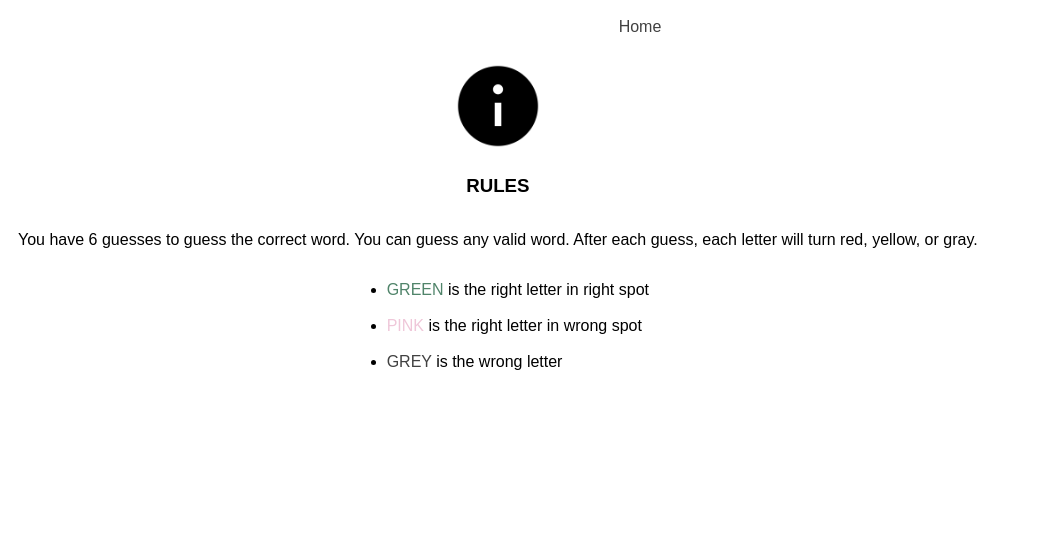
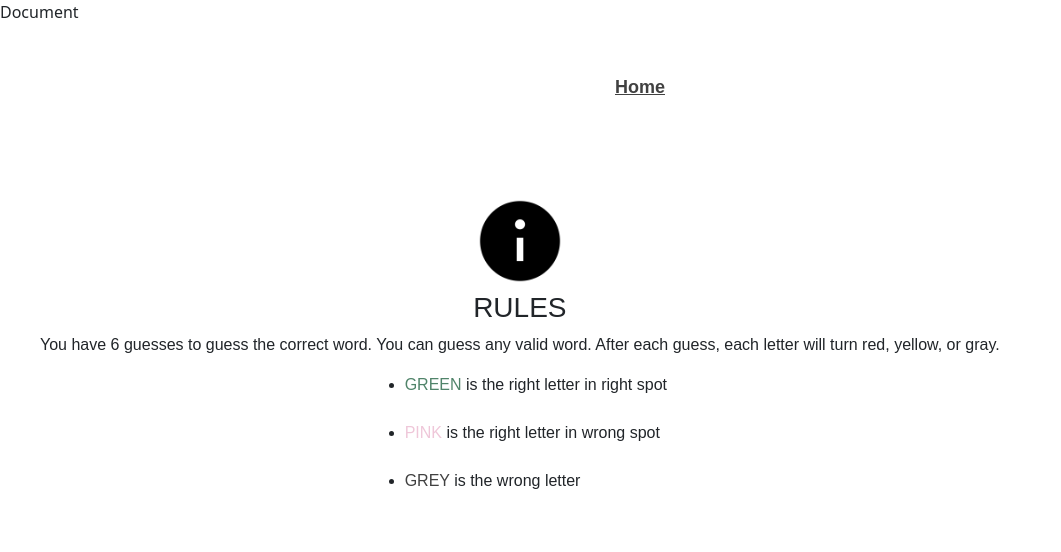
Before and after one commit to magdalenamae/wordle-project, a plain HTML site: page rules.html in a window 1280 px wide. Shown: the whole page, without its empty margins (0-1061 px from the left). Drawn offline with nearby package versions, Linux system fonts and the light colour scheme.

Commit message:
make it better

```diff
--- a/rules.html
+++ b/rules.html
@@ -5,6 +5,16 @@
     <meta http-equiv="X-UA-Compatible" content="IE=edge">
     <meta name="viewport" content="width=device-width, initial-scale=1.0">
     <link href="wordle.css" rel="stylesheet"><link>
+    <link href="https://cdn.jsdelivr.net/npm/bootstrap@5.2.0/dist/css/bootstrap.min.css" rel="stylesheet" integrity="sha384-gH2yIJqKdNHPEq0n4Mqa/HGKIhSkIHeL5AyhkYV8i59U5AR6csBvApHHNl/vI1Bx" crossorigin="anonymous">
+    <link rel="preconnect" href="https://fonts.googleapis.com">
+    <link rel="preconnect" href="https://fonts.gstatic.com" crossorigin>
+    <link href="https://fonts.googleapis.com/css2?family=Lora&display=swap" rel="stylesheet">
+    <link rel="preconnect" href="https://fonts.googleapis.com">
+    <link rel="preconnect" href="https://fonts.gstatic.com" crossorigin>
+    <link href="https://fonts.googleapis.com/css2?family=Cinzel:wght@500&family=Lora&display=swap" rel="stylesheet">
+    <link rel="preconnect" href="https://fonts.googleapis.com">
+    <link rel="preconnect" href="https://fonts.gstatic.com" crossorigin>
+    <link href="https://fonts.googleapis.com/cs
 
     <title>Document</title>
 </head>
--- a/wordle.css
+++ b/wordle.css
@@ -73,7 +73,7 @@ body{
     align-items: center;
     flex-direction: column;
     align-content: center;
-    padding: 10px;
+    padding: 40px;
     margin: 0 auto;
     justify-content: center;
 }
@@ -94,6 +94,15 @@ body{
 #home-link{
     color: #414141;
     text-decoration: none;
+    display: flex;
+    align-items: center;
+    justify-content: center;
+    margin: 0 auto;
+    padding: 40px;
+    font-family: 'Poppins', sans-serif;
+    font-size: large;
+    font-weight: 600;
+    text-decoration: underline;
 }
 
 #info{
```
Also changed, not shown: example.js (deleted, +0 -61 lines).
